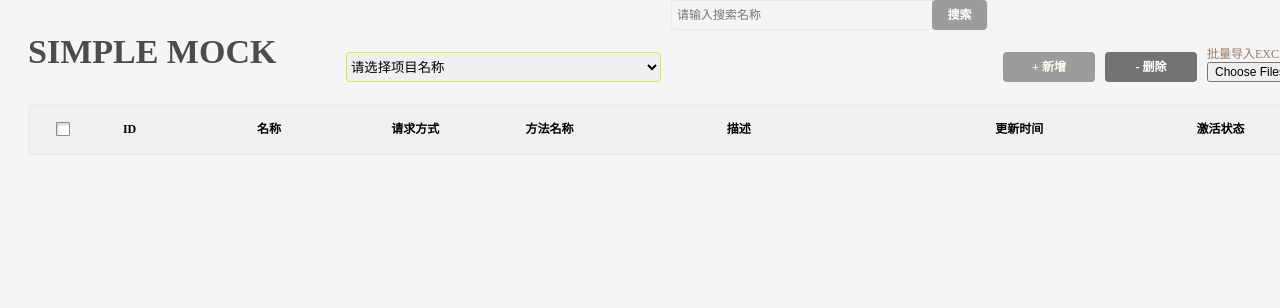
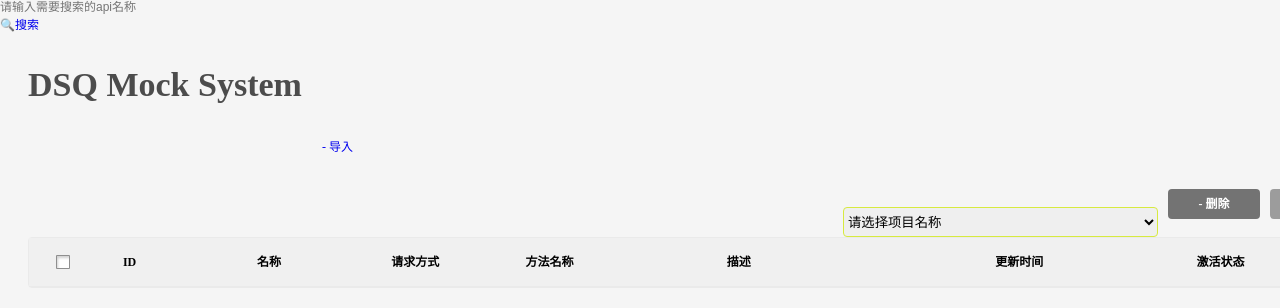
Before and after one commit to wangyayx/api_mock, a plain HTML site: page mock/index.html in a window 1280 px wide. Shown: the top 308 px of the page. Drawn offline with Linux system fonts and the light colour scheme; no server answers.

Commit message:
Update index.html

```diff
--- a/mock/index.html
+++ b/mock/index.html
@@ -10,21 +10,32 @@
 	<body>
 		<div class="wrap">
 			<div class="header clearfix">
-				<h1 class="page-title">SIMPLE MOCK</h1>
+				<div class="clearfix">
+					<div class="search-box">
+						<input type="text" placeholder="请输入需要搜索的api名称" />
+						<a href="javascript:void(0)" class="search-btn" onclick="getAllData();">🔍搜索</a>
+					</div>
+					<h1 class="page-title">DSQ Mock System</h1>
+				</div>
 				<div class="ctrl clearfix">
-					<div class="file-up">
-						<p class="file-tip">批量导入EXCEL数据:</p>
+					<!--<div class="file-up">
+						<p class="file-tip">批量导入Excel Mock数据:</p>
 						<input id="fileupload" type="file" name="files[]" data-url="" multiple>
+					</div>-->
+					<div class="right">
+						<a href="javascript:void(0)" class="btn add-btn" id="add-btn">+ 新增</a>
+						<a href="javascript:void(0)" class="btn upload-btn" onclick="upload();">- 导入</a>
+						<a href="javascript:void(0)" class="btn del-btn" onclick="del();">- 删除</a>
 					</div>
-					<a href="javascript:void(0)" class="del-btn" onclick="del();">- 删除</a>
-					<a href="javascript:void(0)" class="add-btn" id="add-btn">+ 新增</a>
-					<div class="search-box">
-						<input type="text" placeholder="请输入搜索名称" />
-						<a href="javascript:void(0)" class="search-btn" onclick="getAllData();">搜索</a>
-					</div>
+
 					<select name="" class="myselect product-name">
 						<option value="0" hidden>请选择项目名称</option>
 						<option value="0">全部</option>
+                        <option value="0">带上钱</option>
+                        <option value="0">风控</option>
+                        <option value="0">Biz</option>
+                        <option value="0">Rbiz</option>
+                        <option value="0">Paysvr</option>
 					</select>
 				</div>
 			</div>
```
